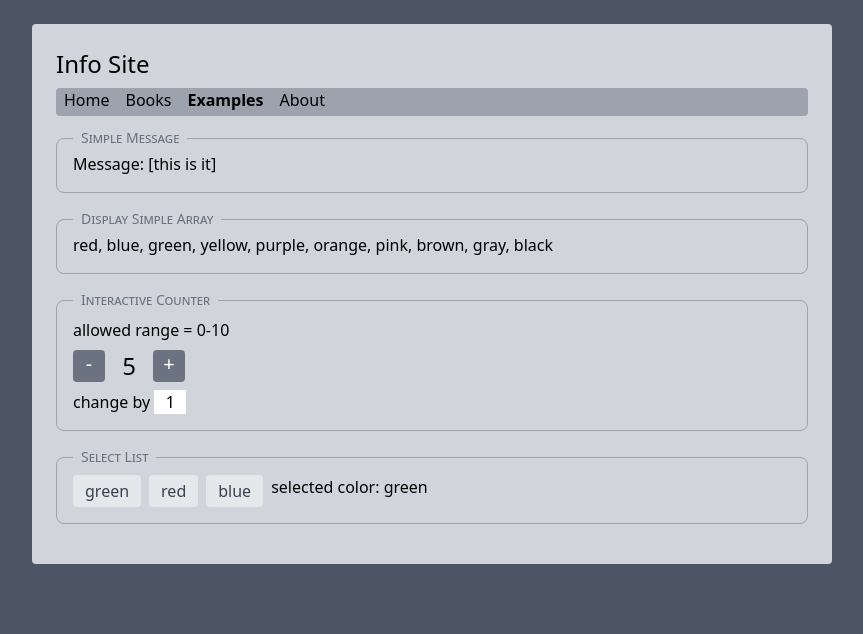
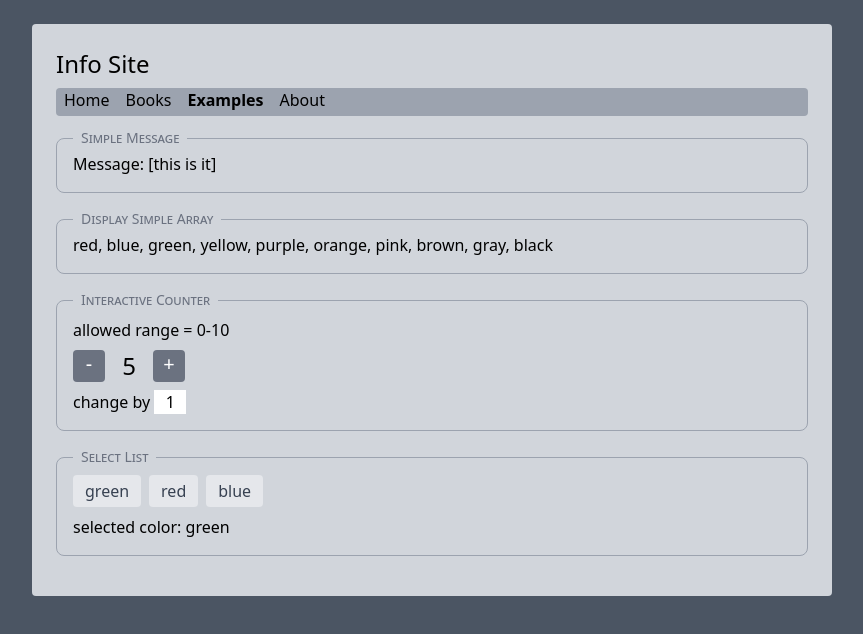
Before and after one commit to edwardtanguay/vue3-showcase-site, a Vue app: page /examples001 in a window 1280 px wide. Shown: the top 634 px of the page, without its empty margins (208-1071 px from the left). Built offline with nearby package versions, Linux system fonts and the light colour scheme.

Commit message:
flex-col

```diff
--- a/src/examples/ExampleSelectList.vue
+++ b/src/examples/ExampleSelectList.vue
@@ -39,7 +39,8 @@ export default defineComponent({
 </script>
 
 <template>
-	<section class="flex gap-2 mt-2">
+	<section class="flex gap-2 mt-2 flex-col">
+		<div class="flex gap-2">
 			<button
 				class="btn2"
 				@click="handleColorSelect(color.id)"
@@ -48,8 +49,7 @@ export default defineComponent({
 			>
 				{{ color.text }}
 			</button>
-		<div>
-			selected color: {{selectedColor.text}}
 		</div>
+		<div>selected color: {{ selectedColor.text }}</div>
 	</section>
 </template>
```
Lines whose indentation alone changed are shown as unchanged.
